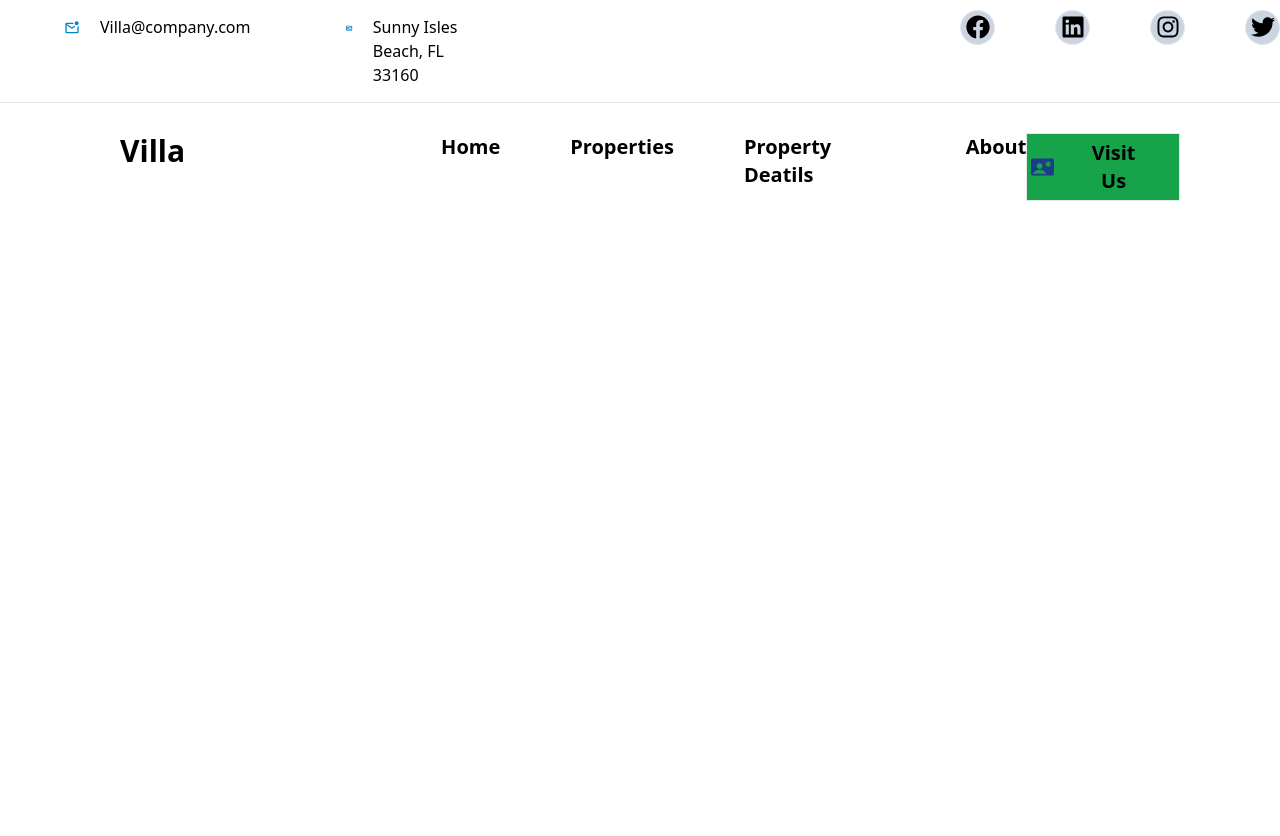
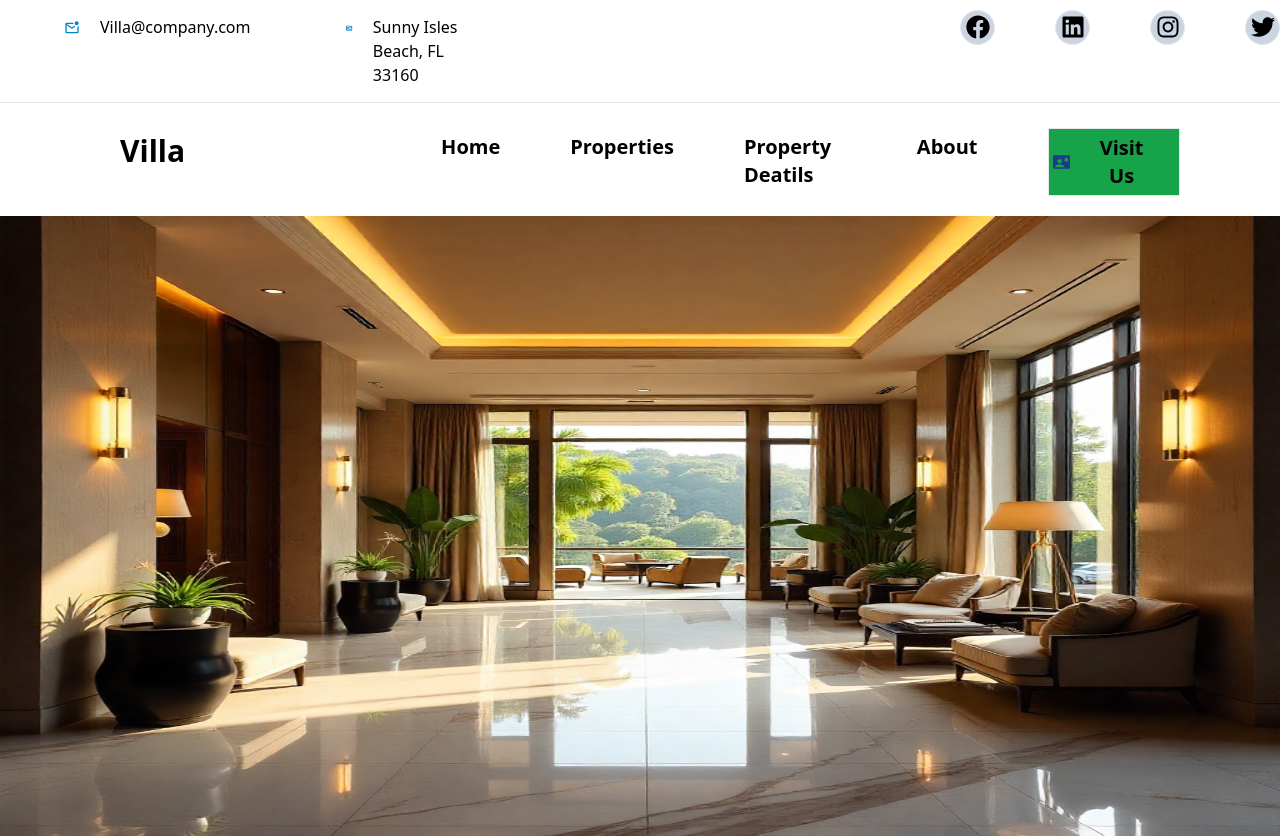
Before and after one commit to saravanan642/Hotel-React, a React (Create React App) app: page / in a window 1280 px wide. Before the commit the page ends 800 px from the top, so only its background shows below. Built offline with nearby package versions, Linux system fonts and the light colour scheme.

Commit message:
Updated Image.js

```diff
--- a/src/App.js
+++ b/src/App.js
@@ -1,6 +1,7 @@
 import Header from "./Components/Header";
 import Home from "./Components/Home";
 import Mainheader from "./Components/Mainheader";
+import Image from "./Components/Image"
 
 function App() {
   return (
@@ -8,6 +9,7 @@ function App() {
       <Header />
       <Mainheader />
       <Home />
+      <Image />
 
 
     </div>
--- /dev/null
+++ b/src/Components/Image.js
@@ -0,0 +1,12 @@
+
+import imge1 from "../Assests/image.jpj.png"
+
+const Image = () => {
+  return (
+    <div>
+      <img src={imge1} alt='imd1' className='w-[1550px] h-[640px] pt-[20px]'></img>
+    </div>
+  )
+}
+
+export default Image
--- a/src/Components/Mainheader.js
+++ b/src/Components/Mainheader.js
@@ -1,4 +1,5 @@
 import { MdContactEmergency } from "react-icons/md";
+
 
 const Mainheader = () => {
     return (
@@ -15,12 +16,12 @@ const Mainheader = () => {
 
                 </div>
 
-                <div className=" border border-none flex ">
+                <div className=" border border-none flex ml-[70px] ">
 
-                    <button className='font-semibold border border-solid mt-[30px] text-xl mr-[100px] pr-[30px] py-[5px] flex  items-center gap-[20px] bg-green-600 hover:text-rose-700 transition'  >
+                    <button className='font-semibold border border-solid mt-[25px] text-xl mr-[100px] pr-[30px]  py-[5px] flex  items-center gap-[20px] bg-green-600 hover:text-rose-700 transition'  >
                        < MdContactEmergency className=' m-[4px] text-blue-900  text-2xl'/>
                         Visit Us
-                        </button>
+                     </button>
                 </div>
 
 
```
Also changed, not shown: src/Assests/image.jpj.png (added).
